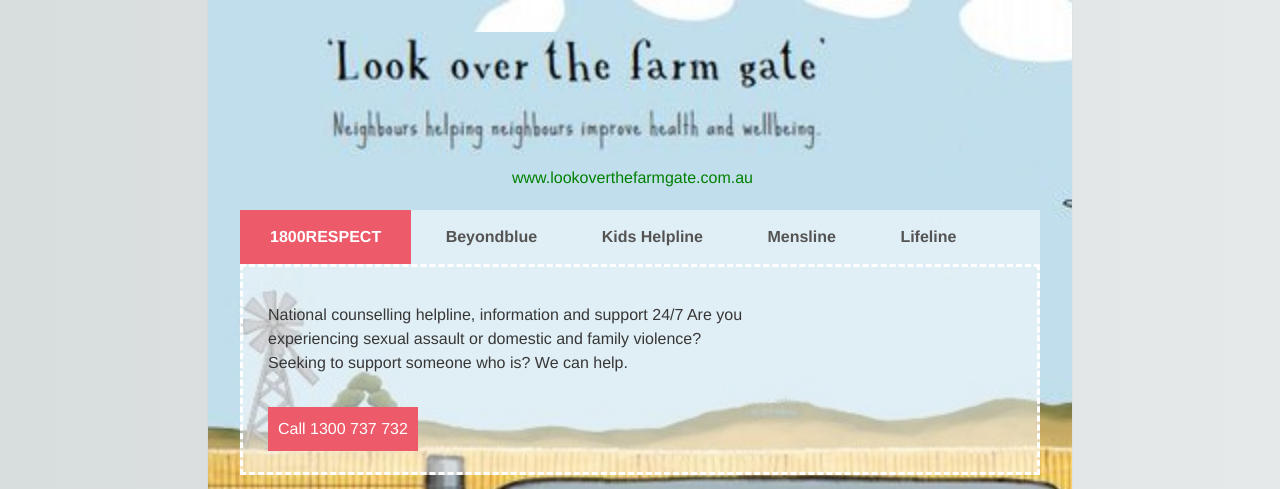
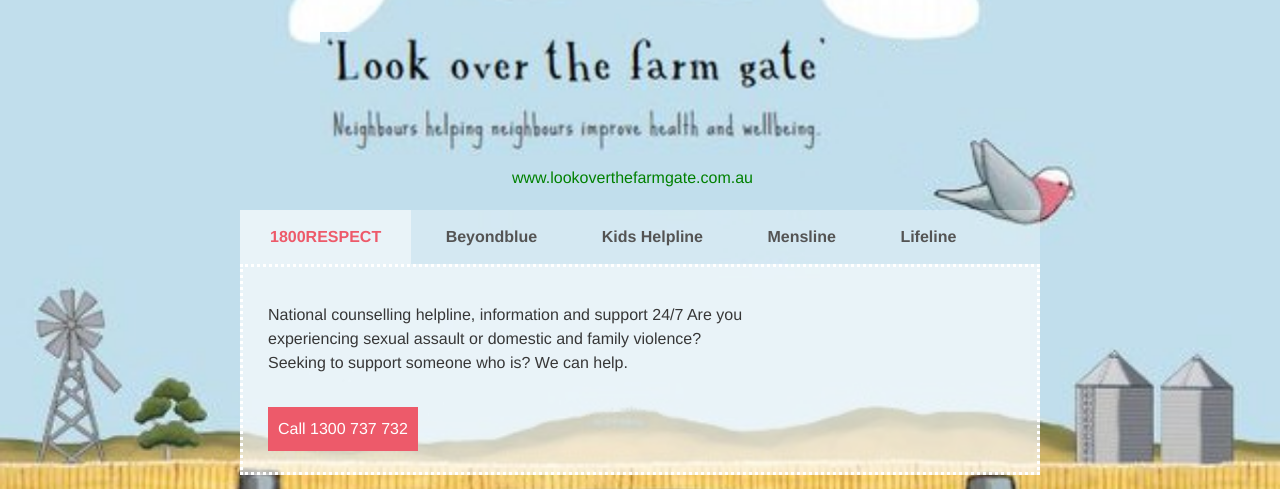
Before and after one commit to bobbyquennell/frontendLab, a plain HTML site: page LookOverTheFarmGate/index.html in a window 1280 px wide. Shown: the top 489 px of the page. Drawn offline with Linux system fonts and the light colour scheme.

Commit message:
update landing page with a full page background image how to make a full image background? https://css-tricks.com/perfect-full-page-background-image/
Signed-off-by: bobbyquennell <bobbyquennell@gmail.com>

```diff
--- a/LookOverTheFarmGate/css/main.css
+++ b/LookOverTheFarmGate/css/main.css
@@ -3,6 +3,8 @@
     background-image: -webkit-linear-gradient(270deg,rgb(230,233,233) 0%,rgb(216,221,221) 100%);
     background-image: linear-gradient(270deg,rgb(230,233,233) 0%,rgb(216,221,221) 100%);
     -webkit-font-smoothing: antialiased;
+    background: url(../images/background.jpg)  no-repeat center;
+    background-size: cover;
 }
 
 body {
@@ -13,10 +15,9 @@
     font-size: 16px;
     line-height: 1.5em;
     color: #545454;
-    background-color: #ffffff;
-    box-shadow: 0 0 2px rgba(0, 0, 0, 0.06);
-    background: url(../images/background.jpg);
-    background-size: cover;
+    //background-color: rbga(255,255,255,0.1);
+    //box-shadow: 0 0 2px rgba(0, 0, 0, 0.06);
+
 
 }
 
@@ -126,7 +127,7 @@
 		input {display: none;}
 		label {display: inline-block; padding: 15px 30px; font-weight: 600; text-align: center;}
 		label:hover {color: #fff; cursor: pointer;}
-		input:checked + label {background: #ed5a6a; color: #fff;    /*border-top-style: dotted; border-left-style: dotted;border-right-style: dotted;*/}
+		input:checked + label {background: rgba(255,255,255,0.5); color: #ed5a6a;    /*border-top-style: dotted; border-left-style: dotted;border-right-style: dotted;*/}
 
 		#tab1:checked ~ .content #content1,
 		#tab2:checked ~ .content #content2,
@@ -154,15 +155,17 @@
 
 div.content{
 
-        border-style: dashed;
+        border-style: dotted;
         border-color: #fff;
+        background: rgba(255,255,255,0.5);
+
 }
 div.main{
 
         margin-bottom: 20px;
 }
 .transparent{
-  background:rgba(255,255,255,0.5);
+  background:rgba(255,255,255,0.3);
 }
 a.btnTel {
     display: inline-block;
```
